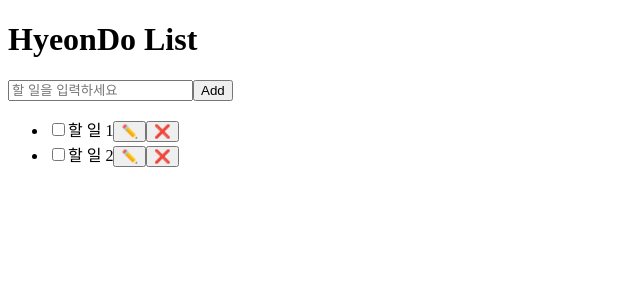
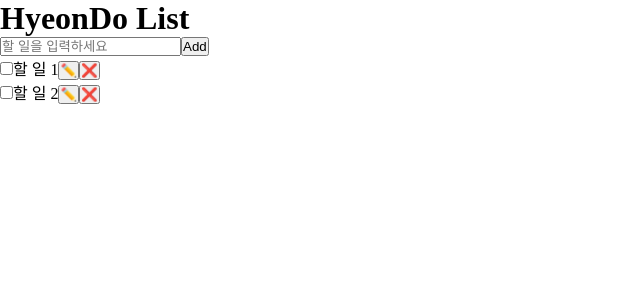
Before and after one commit to hyeonseo8822/Programming, a React (Vite) app: page / in a window 1280 px wide. Shown: the top 300 px of the page, without its empty margins (0-640 px from the left). Built offline with nearby package versions, Linux system fonts and the light colour scheme.

Commit message:
TodoListApp reset.css

```diff
--- a/src/main.jsx
+++ b/src/main.jsx
@@ -2,6 +2,7 @@ import { StrictMode } from 'react' // {} 중괄호 있는 거랑 없는 거 차
 import { createRoot } from 'react-dom/client'
 // import './index.css'
 import CounterApp from './CounterApp.jsx'
+import './reset.css'
 import TodoList from './TodoList.jsx'
 
 createRoot(document.getElementById('root')).render(
--- /dev/null
+++ b/src/reset.css
@@ -0,0 +1,8 @@
+* {
+    margin: 0;
+    padding: 0;
+    box-sizing: border-box;
+}
+ul {
+    list-style: none;
+}
```
